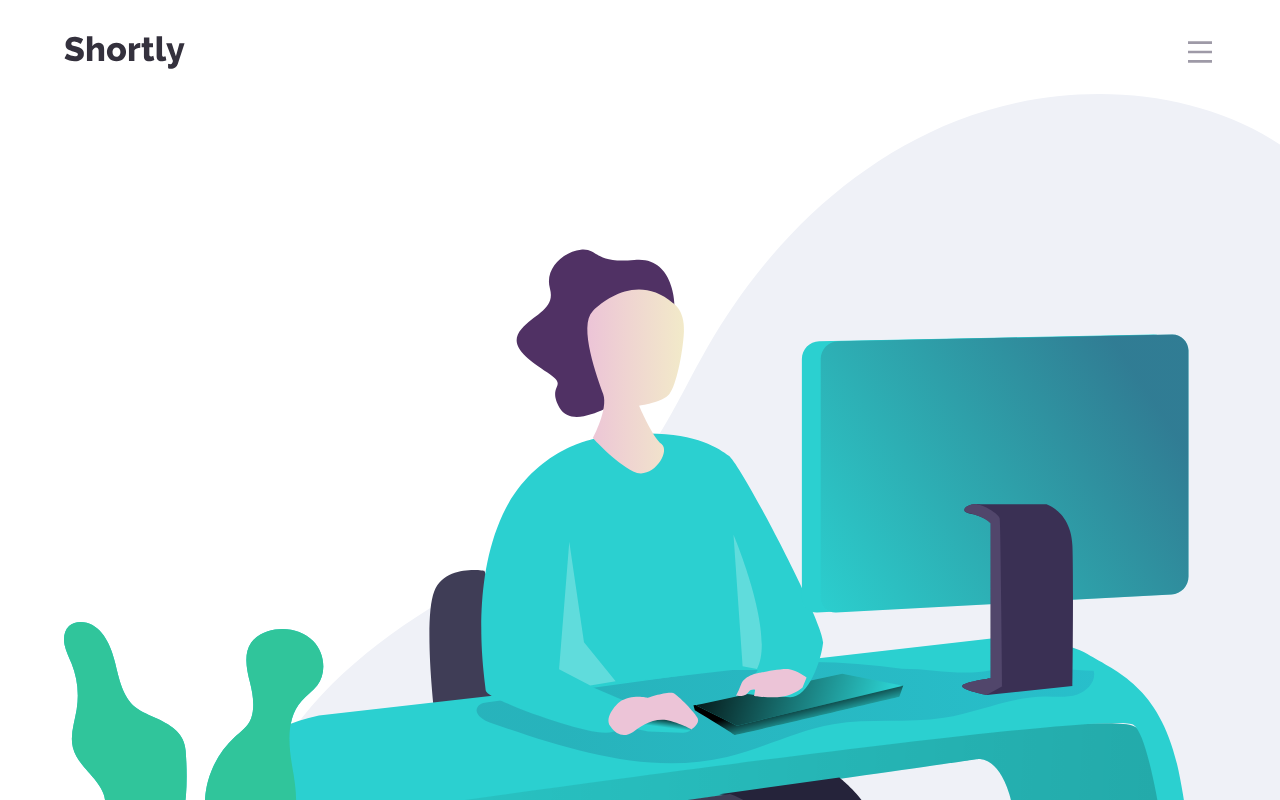
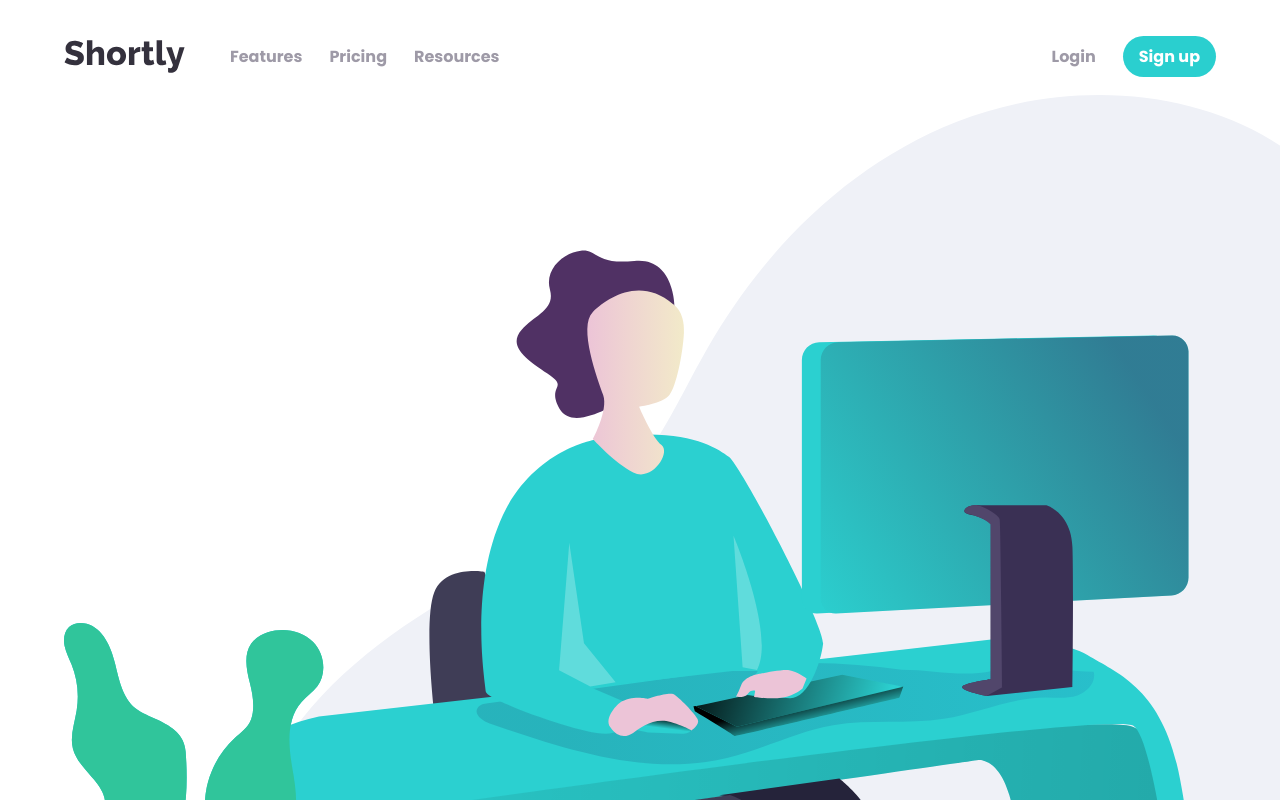
Before and after one commit to ATEOTG/url-shortening-app, a React (Create React App) app: page / in a window 1280 px wide. Shown: the top 800 px of the page. Built offline with nearby package versions, Linux system fonts and the light colour scheme.

Commit message:
added responsiveness to navigation (desktop nav)

```diff
--- a/src/components/DropdownMenu.module.css
+++ b/src/components/DropdownMenu.module.css
@@ -39,3 +39,9 @@
   max-width: 416px;
   width: 100%;
 }
+
+@media (min-width: 57em) {
+  .dropdown {
+    display: none;
+  }
+}
--- a/src/components/Navigation.js
+++ b/src/components/Navigation.js
@@ -3,6 +3,7 @@ import classes from "./Navigation.module.css";
 import logo from "../assets/images/logo.svg";
 import { RiMenuFill } from "react-icons/ri";
 import { RiCloseLine } from "react-icons/ri";
+import CTAButton from "./UI/CTAButton";
 import DropdownMenu from "./DropdownMenu";
 
 function Navigation() {
@@ -32,8 +33,19 @@ function Navigation() {
 
   return (
     <div className={classes.navigation}>
-      <div>
+      <div className={classes["logo-cont"]}>
         <img src={logo} alt="shortly-logo" />
+        <div className={classes["desktop-nav"]}>
+          <div className={classes["desktop-left"]}>
+            <a href="#">Features</a>
+            <a href="#">Pricing</a>
+            <a href="#">Resources</a>
+          </div>
+          <div id={classes.dr} className={classes["desktop-right"]}>
+            <a href="#">Login</a>
+            <CTAButton>Sign up</CTAButton>
+          </div>
+        </div>
       </div>
       <div className={classes["nav-menu"]}>{menu}</div>
       {menuToggle && <DropdownMenu />}
--- a/src/components/Navigation.module.css
+++ b/src/components/Navigation.module.css
@@ -15,3 +15,58 @@
 .nav-menu {
   position: relative;
 }
+
+.desktop-nav {
+  display: none;
+}
+
+@media (min-width: 57em) {
+  .nav-menu {
+    display: none;
+  }
+
+  .logo-cont,
+  .desktop-nav,
+  .desktop-left,
+  .desktop-right {
+    display: flex;
+  }
+
+  .logo-cont {
+    width: 100%;
+    align-items: center;
+    gap: 2.5em;
+  }
+
+  .desktop-nav {
+    width: 100%;
+    align-items: center;
+    justify-content: space-between;
+  }
+
+  .desktop-left {
+    gap: 1.5em;
+  }
+
+  .desktop-left a,
+  .desktop-right a {
+    font-size: 1.6rem;
+    font-weight: 700;
+    text-decoration: none;
+    color: var(--gray-violet);
+  }
+  .desktop-left a:hover,
+  .desktop-right a:hover {
+    color: var(--dark-blue);
+  }
+
+  .desktop-right {
+    align-items: center;
+    gap: 1.5em;
+  }
+
+  #dr button {
+    font-size: 1.6rem;
+    padding: 0.5em 1em;
+  }
+}
```
